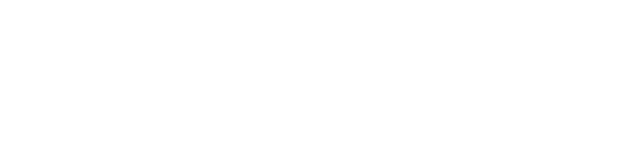
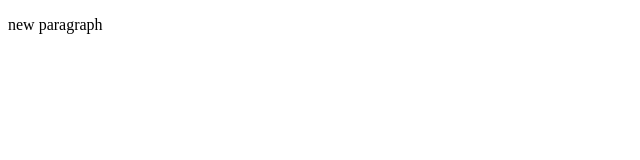
Before and after one commit to steadson/cbt, a website: page index.html in a window 1280 px wide. Shown: the whole page, without its empty margins (0-640 px from the left). Drawn offline with Linux system fonts and the light colour scheme.

Commit message:
new commit

```diff
--- a/index.html
+++ b/index.html
@@ -6,6 +6,8 @@
     <title>Document</title>
 </head>
 <body>
-
+   <p>
+    new paragraph
+   </p>
 </body>
 </html>
```
